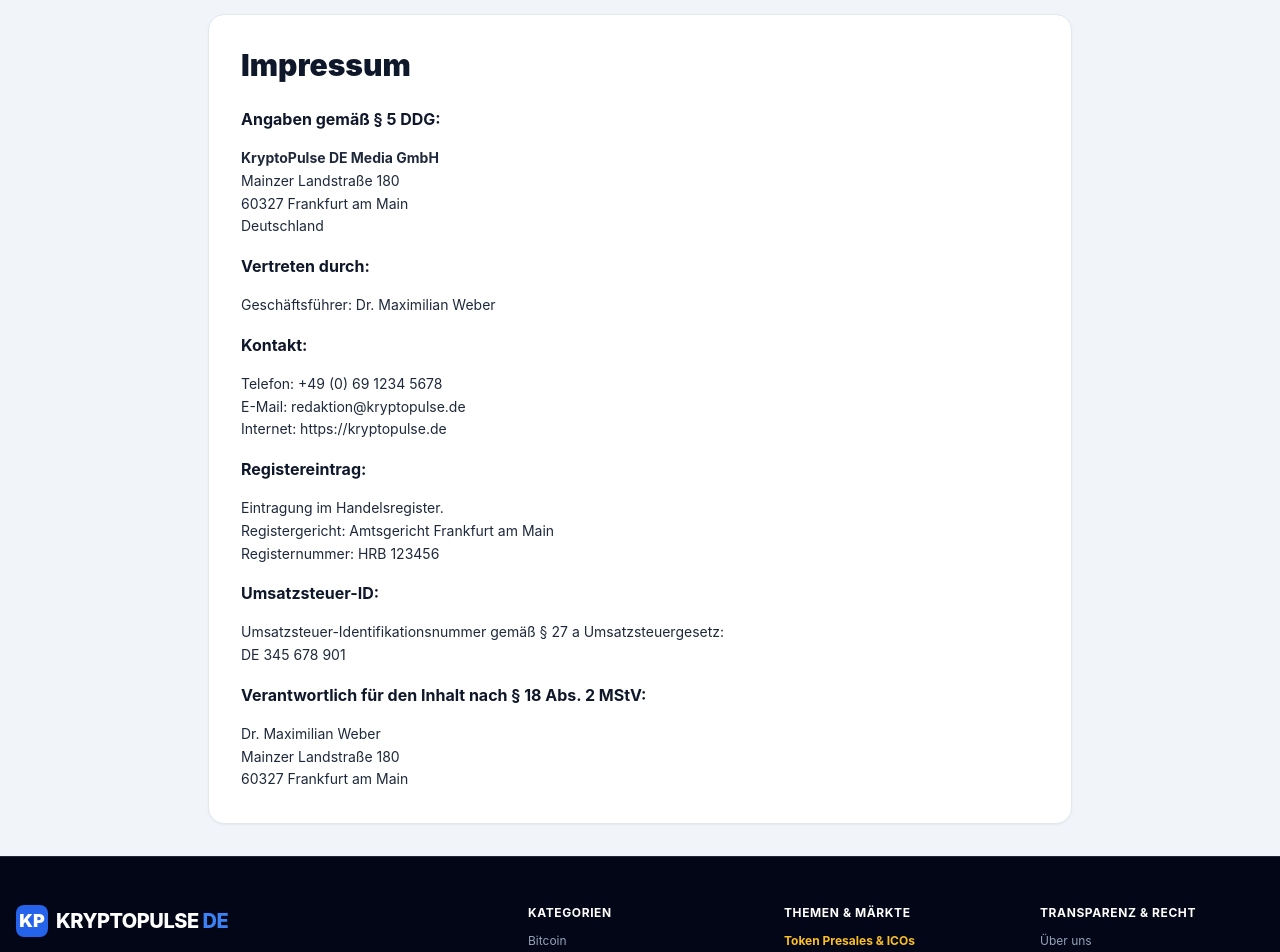
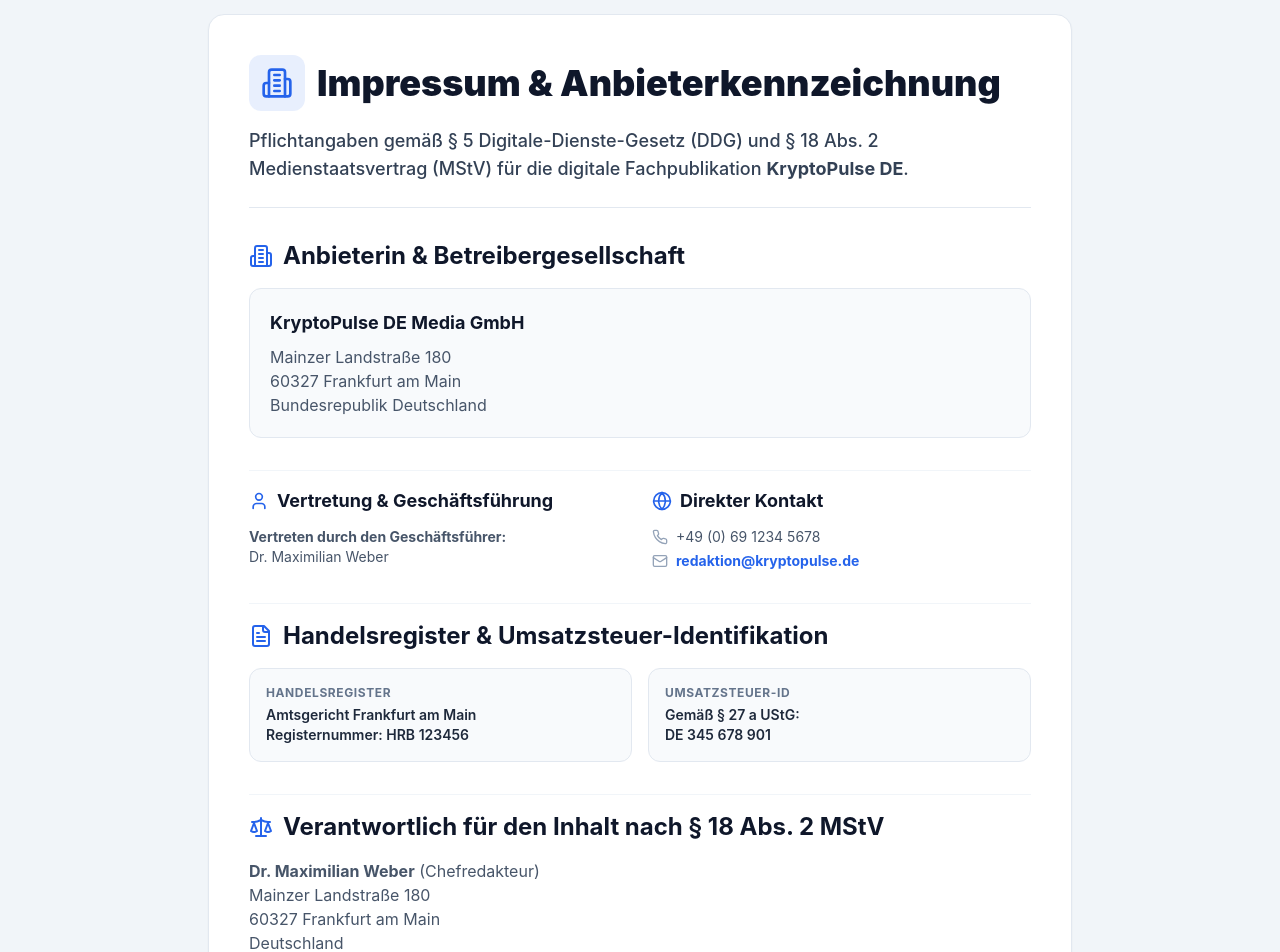
Before and after one commit to muhammadhabib00001/German-Crypto-News-Website, a Next.js app: page /impressum in a window 1280 px wide. Shown: the part 260-1212 px from the top of the page. Built offline with nearby package versions, Linux system fonts and the light colour scheme; no server answers.

Commit message:
Enhance /impressum page content and legal provider identification layout

```diff
--- a/src/app/impressum/page.tsx
+++ b/src/app/impressum/page.tsx
@@ -1,10 +1,11 @@
 import { Metadata } from 'next';
 import Breadcrumbs from '@/components/Breadcrumbs';
 import { SITE_NAME, SITE_URL } from '@/lib/seo';
+import { Building2, User, Phone, Mail, FileText, Scale, ShieldCheck, Globe } from 'lucide-react';
 
 export const metadata: Metadata = {
-  title: `Impressum | ${SITE_NAME}`,
-  description: 'Rechtliche Anbieterkennzeichnung gemäß § 5 DDG (Digitale-Dienste-Gesetz) für KryptoPulse DE.',
+  title: `Impressum & Rechtliche Angaben | ${SITE_NAME}`,
+  description: 'Rechtliche Anbieterkennzeichnung gemäß § 5 DDG (Digitale-Dienste-Gesetz) und V.i.S.d.P. Angaben für KryptoPulse DE.',
   alternates: { canonical: `${SITE_URL}/impressum` },
 };
 
@@ -13,46 +14,109 @@
     <div className="max-w-4xl mx-auto px-4 py-8 space-y-8">
       <Breadcrumbs items={[{ name: 'Impressum', item: '/impressum' }]} />
 
-      <div className="bg-white dark:bg-slate-900 border border-slate-200 dark:border-slate-800 p-8 rounded-2xl shadow-sm space-y-6 text-slate-800 dark:text-slate-200 text-sm leading-relaxed">
-        <h1 className="text-3xl font-black text-slate-900 dark:text-white">Impressum</h1>
+      <div className="bg-white dark:bg-slate-900 border border-slate-200 dark:border-slate-800 p-8 sm:p-10 rounded-2xl shadow-sm space-y-8 text-slate-800 dark:text-slate-200 leading-relaxed">
+        {/* Header */}
+        <div className="space-y-4 pb-6 border-b border-slate-200 dark:border-slate-800">
+          <div className="flex items-center gap-3">
+            <div className="p-3 bg-blue-600/10 dark:bg-blue-500/20 rounded-xl text-blue-600 dark:text-blue-400">
+              <Building2 className="w-8 h-8" />
+            </div>
+            <h1 className="text-3xl sm:text-4xl font-black text-slate-900 dark:text-white">
+              Impressum & Anbieterkennzeichnung
+            </h1>
+          </div>
+          <p className="text-slate-700 dark:text-slate-300 text-base sm:text-lg font-medium">
+            Pflichtangaben gemäß § 5 Digitale-Dienste-Gesetz (DDG) und § 18 Abs. 2 Medienstaatsvertrag (MStV) für die digitale Fachpublikation <strong>KryptoPulse DE</strong>.
+          </p>
+        </div>
 
+        {/* Section 1: Diensteanbieter */}
         <div className="space-y-4">
-          <h2 className="text-base font-bold text-slate-900 dark:text-white">Angaben gemäß § 5 DDG:</h2>
-          <p>
-            <strong>KryptoPulse DE Media GmbH</strong><br />
+          <h2 className="text-xl sm:text-2xl font-bold text-slate-900 dark:text-white flex items-center gap-2.5">
+            <Building2 className="w-6 h-6 text-blue-600" />
+            Anbieterin & Betreibergesellschaft
+          </h2>
+          <div className="bg-slate-50 dark:bg-slate-800/60 p-5 rounded-xl border border-slate-200 dark:border-slate-700/60 space-y-2 text-sm sm:text-base">
+            <p className="font-bold text-slate-900 dark:text-white text-lg">KryptoPulse DE Media GmbH</p>
+            <p className="text-slate-600 dark:text-slate-300">
+              Mainzer Landstraße 180<br />
+              60327 Frankfurt am Main<br />
+              Bundesrepublik Deutschland
+            </p>
+          </div>
+        </div>
+
+        {/* Section 2: Vertretungsberechtigte & Kontakt */}
+        <div className="grid grid-cols-1 sm:grid-cols-2 gap-6 pt-4 border-t border-slate-100 dark:border-slate-800">
+          <div className="space-y-3">
+            <h2 className="text-lg font-bold text-slate-900 dark:text-white flex items-center gap-2">
+              <User className="w-5 h-5 text-blue-600" /> Vertretung & Geschäftsführung
+            </h2>
+            <p className="text-sm text-slate-600 dark:text-slate-300">
+              <strong>Vertreten durch den Geschäftsführer:</strong><br />
+              Dr. Maximilian Weber
+            </p>
+          </div>
+
+          <div className="space-y-3">
+            <h2 className="text-lg font-bold text-slate-900 dark:text-white flex items-center gap-2">
+              <Globe className="w-5 h-5 text-blue-600" /> Direkter Kontakt
+            </h2>
+            <p className="text-sm text-slate-600 dark:text-slate-300 space-y-1">
+              <span className="flex items-center gap-2"><Phone className="w-4 h-4 text-slate-400" /> +49 (0) 69 1234 5678</span>
+              <span className="flex items-center gap-2"><Mail className="w-4 h-4 text-slate-400" /> <a href="mailto:redaktion@kryptopulse.de" className="text-blue-600 dark:text-blue-400 font-bold hover:underline">redaktion@kryptopulse.de</a></span>
+            </p>
+          </div>
+        </div>
+
+        {/* Section 3: Register & Steuern */}
+        <div className="space-y-4 pt-4 border-t border-slate-100 dark:border-slate-800">
+          <h2 className="text-xl sm:text-2xl font-bold text-slate-900 dark:text-white flex items-center gap-2.5">
+            <FileText className="w-6 h-6 text-blue-600" />
+            Handelsregister & Umsatzsteuer-Identifikation
+          </h2>
+          <div className="grid grid-cols-1 sm:grid-cols-2 gap-4 text-sm">
+            <div className="bg-slate-50 dark:bg-slate-800/60 p-4 rounded-xl border border-slate-200 dark:border-slate-700/60">
+              <span className="text-xs text-slate-500 uppercase tracking-wider block font-bold mb-1">Handelsregister</span>
+              <p className="text-slate-800 dark:text-slate-200 font-semibold">
+                Amtsgericht Frankfurt am Main<br />
+                Registernummer: HRB 123456
+              </p>
+            </div>
+            <div className="bg-slate-50 dark:bg-slate-800/60 p-4 rounded-xl border border-slate-200 dark:border-slate-700/60">
+              <span className="text-xs text-slate-500 uppercase tracking-wider block font-bold mb-1">Umsatzsteuer-ID</span>
+              <p className="text-slate-800 dark:text-slate-200 font-semibold">
+                Gemäß § 27 a UStG:<br />
+                DE 345 678 901
+              </p>
+            </div>
+          </div>
+        </div>
+
+        {/* Section 4: V.i.S.d.P. & Journalistische Verantwortung */}
+        <div className="space-y-4 pt-4 border-t border-slate-100 dark:border-slate-800">
+          <h2 className="text-xl sm:text-2xl font-bold text-slate-900 dark:text-white flex items-center gap-2.5">
+            <Scale className="w-6 h-6 text-blue-600" />
+            Verantwortlich für den Inhalt nach § 18 Abs. 2 MStV
+          </h2>
+          <p className="text-sm sm:text-base text-slate-600 dark:text-slate-300">
+            <strong>Dr. Maximilian Weber</strong> (Chefredakteur)<br />
             Mainzer Landstraße 180<br />
             60327 Frankfurt am Main<br />
             Deutschland
           </p>
+        </div>
 
-          <h2 className="text-base font-bold text-slate-900 dark:text-white">Vertreten durch:</h2>
-          <p>Geschäftsführer: Dr. Maximilian Weber</p>
-
-          <h2 className="text-base font-bold text-slate-900 dark:text-white">Kontakt:</h2>
+        {/* Section 5: Haftungs- und Urheberrechtshinweise */}
+        <div className="space-y-4 pt-4 border-t border-slate-100 dark:border-slate-800 text-xs sm:text-sm text-slate-600 dark:text-slate-400">
+          <h3 className="text-base font-bold text-slate-900 dark:text-white flex items-center gap-2">
+            <ShieldCheck className="w-5 h-5 text-blue-600" /> Haftungsausschluss & Urheberrecht
+          </h3>
           <p>
-            Telefon: +49 (0) 69 1234 5678<br />
-            E-Mail: redaktion@kryptopulse.de<br />
-            Internet: https://kryptopulse.de
+            <strong>Haftung für Inhalte:</strong> Die Inhalte unserer Seiten wurden mit größter Sorgfalt erstellt. Für die Richtigkeit, Vollständigkeit und Aktualität der Inhalte können wir jedoch keine Gewähr übernehmen.
           </p>
-
-          <h2 className="text-base font-bold text-slate-900 dark:text-white">Registereintrag:</h2>
           <p>
-            Eintragung im Handelsregister.<br />
-            Registergericht: Amtsgericht Frankfurt am Main<br />
-            Registernummer: HRB 123456
-          </p>
-
-          <h2 className="text-base font-bold text-slate-900 dark:text-white">Umsatzsteuer-ID:</h2>
-          <p>
-            Umsatzsteuer-Identifikationsnummer gemäß § 27 a Umsatzsteuergesetz:<br />
-            DE 345 678 901
-          </p>
-
-          <h2 className="text-base font-bold text-slate-900 dark:text-white">Verantwortlich für den Inhalt nach § 18 Abs. 2 MStV:</h2>
-          <p>
-            Dr. Maximilian Weber<br />
-            Mainzer Landstraße 180<br />
-            60327 Frankfurt am Main
+            <strong>Urheberrecht:</strong> Die durch die Seitenbetreiber erstellten Inhalte und Werke auf diesen Seiten unterliegen dem deutschen Urheberrecht. Vervielfältigung, Bearbeitung, Verbreitung und jede Art der Verwertung bedürfen der schriftlichen Zustimmung des jeweiligen Autors bzw. Erstellers.
           </p>
         </div>
       </div>
```
